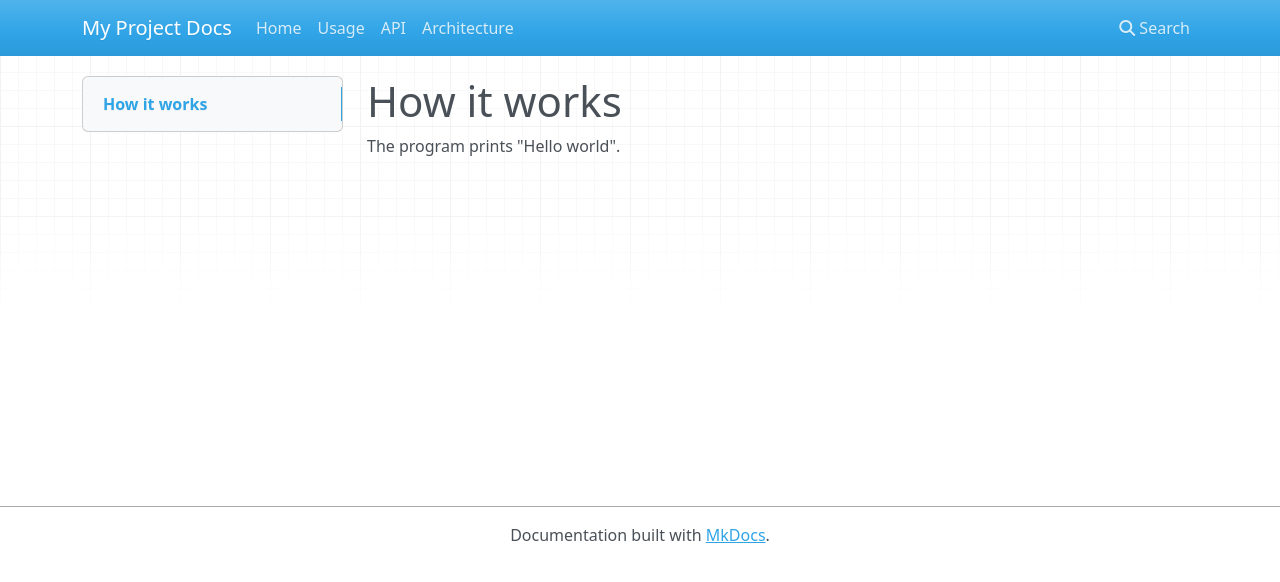
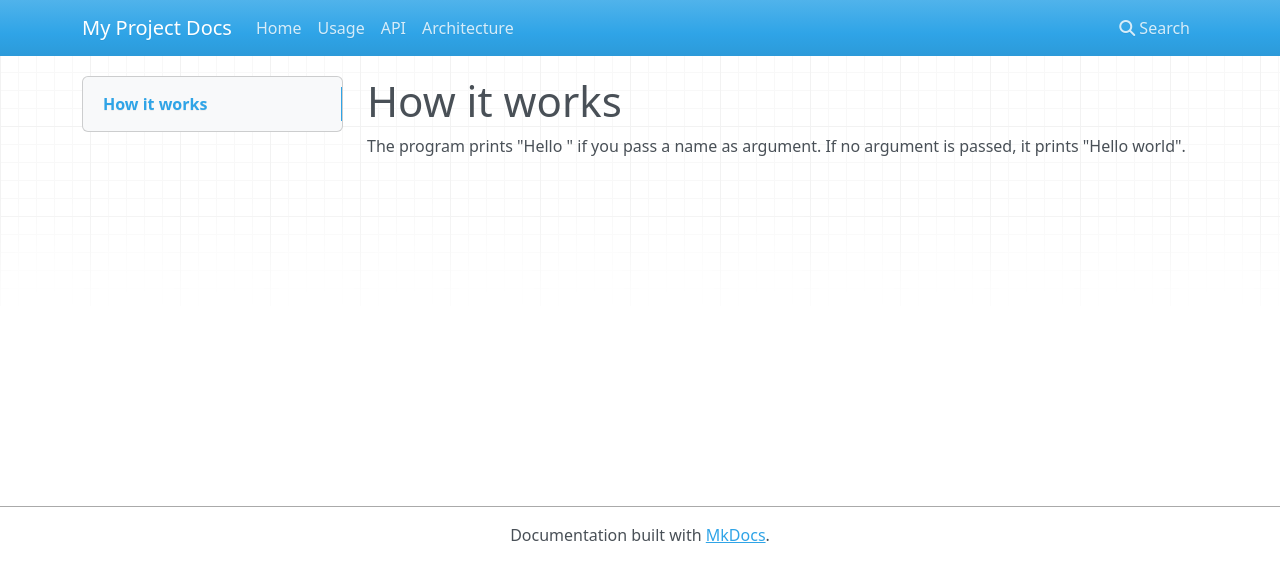
Before and after one commit to Tryum/docs-in-repo-demo, an MkDocs documentation site: the page built from docs/how-it-works.md, in a window 1280 px wide. Shown: the top 582 px of the page. Built offline with MkDocs 1.6.1, drawn with Linux system fonts in a browser that asks for light colours; nearby versions of some CDN libraries.

Commit message:
Update documentation and implementation for name argument handling in Hello World program

```diff
--- a/docs/how-it-works.md
+++ b/docs/how-it-works.md
@@ -1,3 +1,4 @@
 # How it works
 
-The program prints "Hello world".
+The program prints "Hello <name>" if you pass a name as argument.
+If no argument is passed, it prints "Hello world".
```
Also changed, not shown: docs/usage.md (+5 -0 lines), 1 other file.
